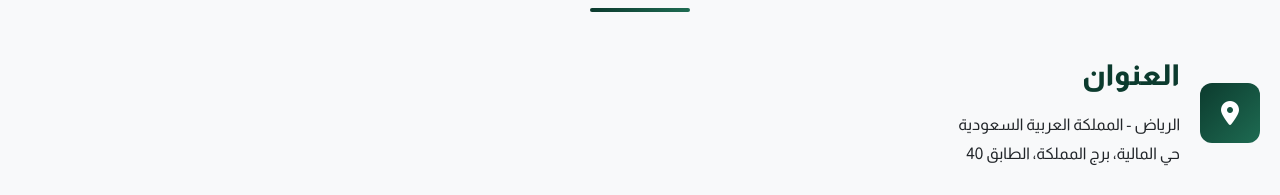
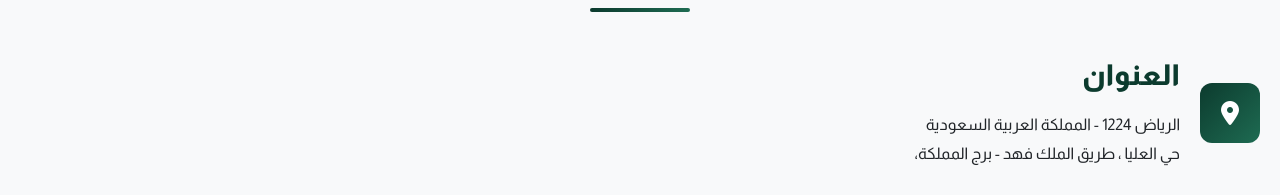
Before and after one commit to WWW-Alhnani-COM/Amsa, a plain HTML site: page index.html in a window 1280 px wide. Shown: the part 7074-7269 px from the top of the page. Drawn offline with nearby package versions, Linux system fonts and the light colour scheme.

Commit message:
Update index.html

```diff
--- a/index.html
+++ b/index.html
@@ -2488,8 +2488,8 @@
                         </div>
                         <div>
                             <h4>العنوان</h4>
-                            <p>الرياض - المملكة العربية السعودية<br>
-                               حي المالية، برج المملكة، الطابق 40</p>
+                            <p>الرياض 1224 - المملكة العربية السعودية<br>
+                               حي العليا ، طريق الملك فهد - برج المملكة،</p>
                         </div>
                     </div>
 
```
